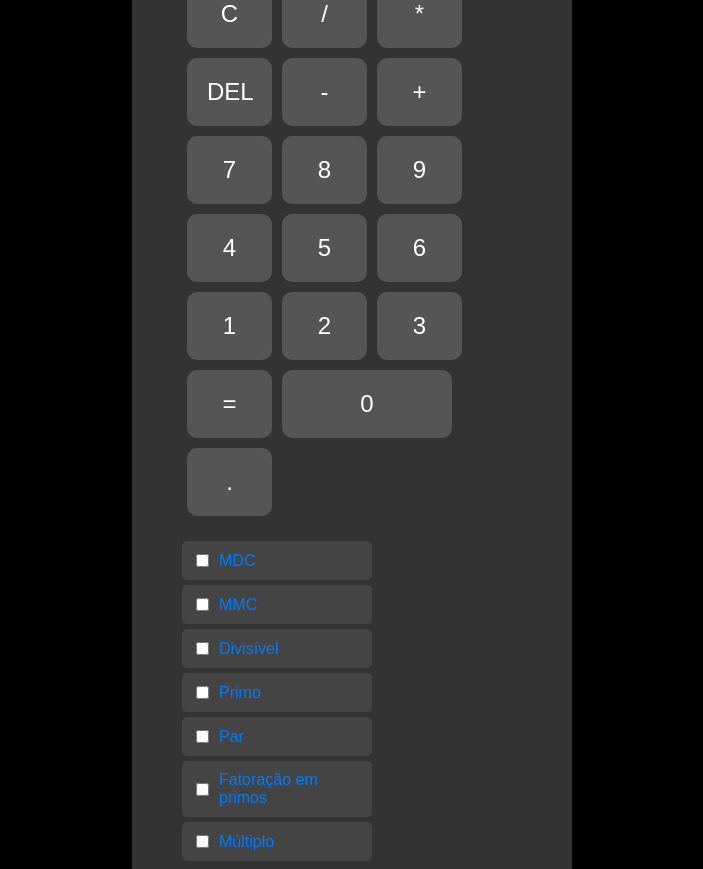
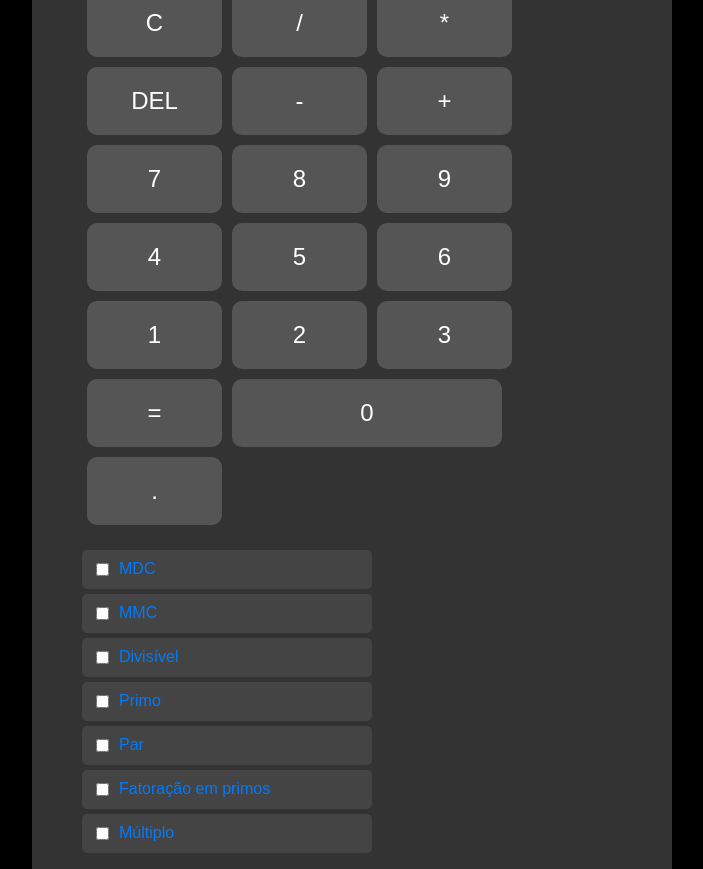
Before and after one commit to Tcordeir0/Trabalho-Facul, a plain HTML site: page index.html in a window 1280 px wide. Shown: the top 869 px of the page, without its empty margins (288-991 px from the left). Drawn offline with Linux system fonts and the light colour scheme.

Commit message:
Update styles.css

```diff
--- a/styles.css
+++ b/styles.css
@@ -10,7 +10,7 @@ body {
 }
 
 .calculator {
-    width: 340px;
+    width: 540px;
     padding: 50px;
     border-radius: 10px;
     box-shadow: 0 0 20px rgba(0, 0, 0, 0.5);
```
